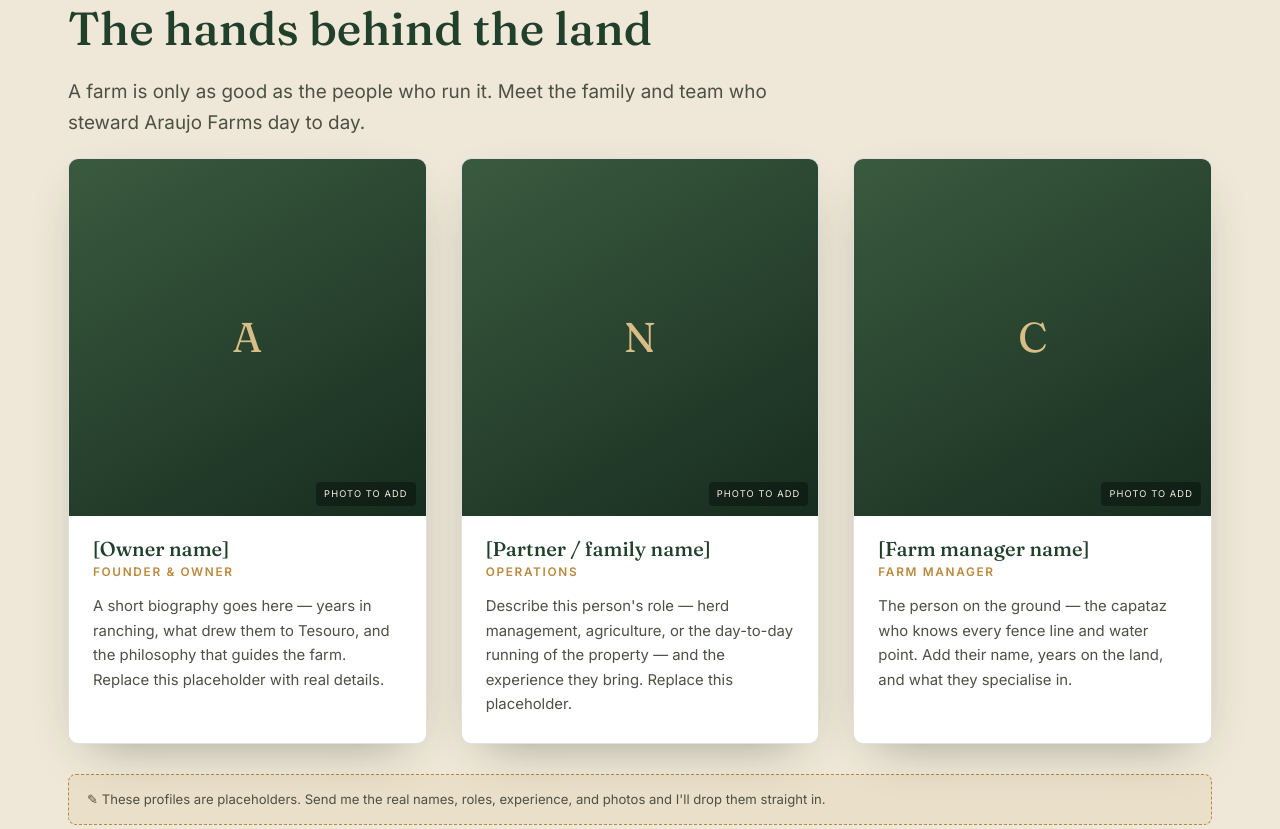
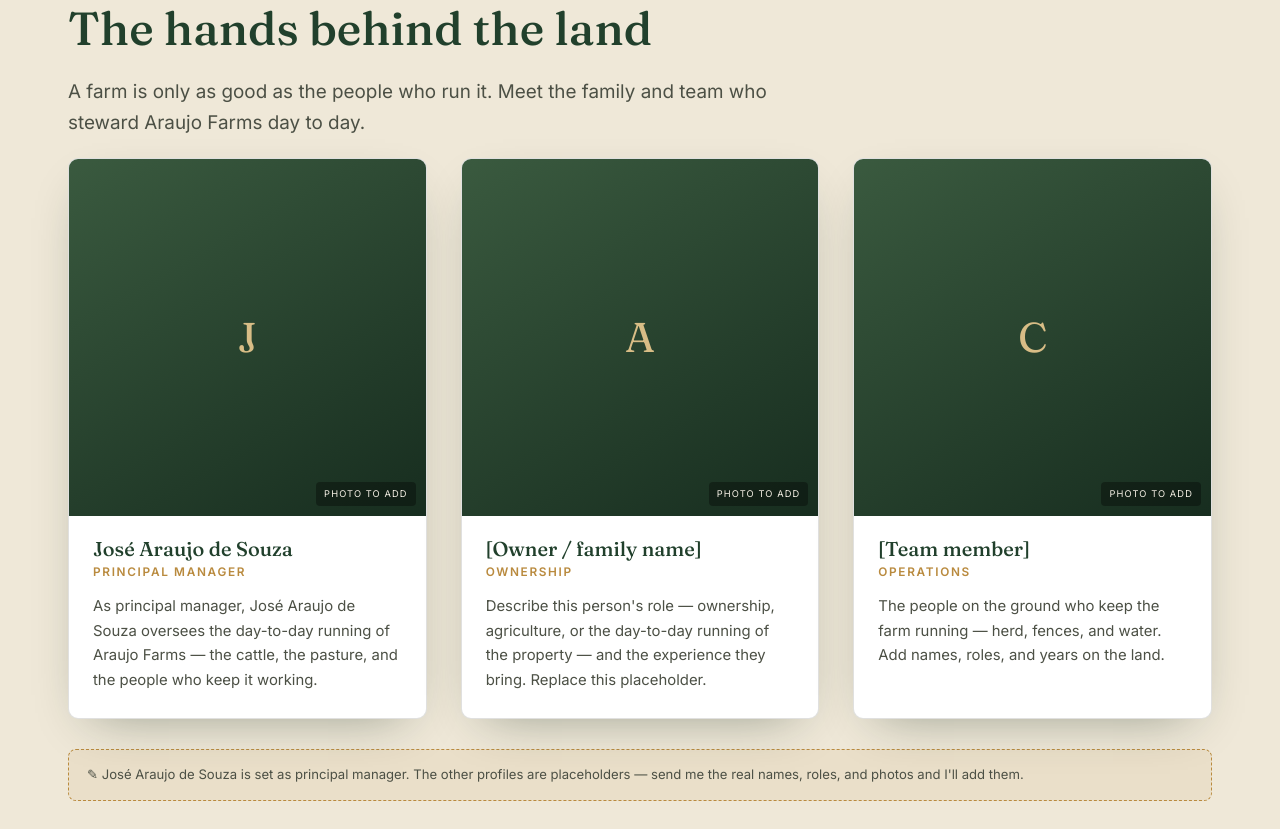
Before and after one commit to MaredinWeathAi/araujo-farms, a website: page public/index.html in a window 1280 px wide. Shown: the part 1699-2528 px from the top of the page. Drawn offline with Linux system fonts and the light colour scheme.

Commit message:
Set José Araujo de Souza as principal manager (EN/PT)

```diff
--- a/public/index.html
+++ b/public/index.html
@@ -334,31 +334,31 @@
     <p class="lede" data-i18n="people.lede">A farm is only as good as the people who run it. Meet the family and team who steward Araujo Farms day to day.</p>
     <div class="people-grid">
       <div class="person">
-        <div class="avatar">A<span class="badge" data-i18n="people.photo">Photo to add</span></div>
+        <div class="avatar">J<span class="badge" data-i18n="people.photo">Photo to add</span></div>
         <div class="body">
-          <h3 data-i18n="person1.name">[Owner name]</h3>
-          <div class="role" data-i18n="person1.role">Founder &amp; Owner</div>
-          <p data-i18n="person1.bio">A short biography goes here — years in ranching, what drew them to Tesouro, and the philosophy that guides the farm. Replace this placeholder with real details.</p>
+          <h3 data-i18n="person1.name">José Araujo de Souza</h3>
+          <div class="role" data-i18n="person1.role">Principal Manager</div>
+          <p data-i18n="person1.bio">As principal manager, José Araujo de Souza oversees the day-to-day running of Araujo Farms — the cattle, the pasture, and the people who keep it working.</p>
         </div>
       </div>
       <div class="person">
-        <div class="avatar">N<span class="badge" data-i18n="people.photo">Photo to add</span></div>
+        <div class="avatar">A<span class="badge" data-i18n="people.photo">Photo to add</span></div>
         <div class="body">
-          <h3 data-i18n="person2.name">[Partner / family name]</h3>
-          <div class="role" data-i18n="person2.role">Operations</div>
+          <h3 data-i18n="person2.name">[Owner / family name]</h3>
+          <div class="role" data-i18n="person2.role">Ownership</div>
           <p data-i18n="person2.bio">Describe this person's role — herd management, agriculture, or the day-to-day running of the property — and the experience they bring. Replace this placeholder.</p>
         </div>
       </div>
       <div class="person">
         <div class="avatar">C<span class="badge" data-i18n="people.photo">Photo to add</span></div>
         <div class="body">
-          <h3 data-i18n="person3.name">[Farm manager name]</h3>
-          <div class="role" data-i18n="person3.role">Farm Manager</div>
-          <p data-i18n="person3.bio">The person on the ground — the capataz who knows every fence line and water point. Add their name, years on the land, and what they specialise in.</p>
+          <h3 data-i18n="person3.name">[Team member]</h3>
+          <div class="role" data-i18n="person3.role">Operations</div>
+          <p data-i18n="person3.bio">The people on the ground who keep the farm running — herd, fences, and water. Add names, roles, and years on the land.</p>
         </div>
       </div>
     </div>
-    <p class="note" data-i18n="people.note">✎ These profiles are placeholders. Send me the real names, roles, experience, and photos and I'll drop them straight in.</p>
+    <p class="note" data-i18n="people.note">✎ José Araujo de Souza is set as principal manager. The other profiles are placeholders — send me the real names, roles, and photos and I'll add them.</p>
   </div>
 </section>
 
@@ -562,13 +562,13 @@
       "people.eyebrow": "The People", "people.title": "The hands behind the land",
       "people.lede": "A farm is only as good as the people who run it. Meet the family and team who steward Araujo Farms day to day.",
       "people.photo": "Photo to add",
-      "person1.name": "[Owner name]", "person1.role": "Founder & Owner",
-      "person1.bio": "A short biography goes here — years in ranching, what drew them to Tesouro, and the philosophy that guides the farm. Replace this placeholder with real details.",
-      "person2.name": "[Partner / family name]", "person2.role": "Operations",
-      "person2.bio": "Describe this person's role — herd management, agriculture, or the day-to-day running of the property — and the experience they bring. Replace this placeholder.",
-      "person3.name": "[Farm manager name]", "person3.role": "Farm Manager",
-      "person3.bio": "The person on the ground — the capataz who knows every fence line and water point. Add their name, years on the land, and what they specialise in.",
-      "people.note": "✎ These profiles are placeholders. Send me the real names, roles, experience, and photos and I'll drop them straight in.",
+      "person1.name": "José Araujo de Souza", "person1.role": "Principal Manager",
+      "person1.bio": "As principal manager, José Araujo de Souza oversees the day-to-day running of Araujo Farms — the cattle, the pasture, and the people who keep it working.",
+      "person2.name": "[Owner / family name]", "person2.role": "Ownership",
+      "person2.bio": "Describe this person's role — ownership, agriculture, or the day-to-day running of the property — and the experience they bring. Replace this placeholder.",
+      "person3.name": "[Team member]", "person3.role": "Operations",
+      "person3.bio": "The people on the ground who keep the farm running — herd, fences, and water. Add names, roles, and years on the land.",
+      "people.note": "✎ José Araujo de Souza is set as principal manager. The other profiles are placeholders — send me the real names, roles, and photos and I'll add them.",
       "cattle.eyebrow": "Raising Cattle", "cattle.title": "Pasture-raised, the Mato Grosso way",
       "cattle.p1": "Cattle are at the centre of life here. The herd grazes across native and cultivated pasture, moving with the seasons and watered year-round by the Rio Garças and an artesian well that never runs dry.",
       "cattle.p2": "Flat, open, fully fenced ground makes for calm, low-stress handling. The warm Cerrado climate and quality forage let animals put on condition on grass — the way ranching has always been done in this corner of Brazil.",
@@ -622,13 +622,13 @@
       "people.eyebrow": "As Pessoas", "people.title": "As mãos por trás da terra",
       "people.lede": "Uma fazenda vale o quanto valem as pessoas que a tocam. Conheça a família e a equipe que cuidam da Araujo Farms todos os dias.",
       "people.photo": "Adicionar foto",
-      "person1.name": "[Nome do proprietário]", "person1.role": "Fundador e Proprietário",
-      "person1.bio": "Aqui vai uma breve biografia — anos de experiência na pecuária, o que trouxe a pessoa até Tesouro e a filosofia que guia a fazenda. Substitua este texto pelos dados reais.",
-      "person2.name": "[Nome do sócio / familiar]", "person2.role": "Operações",
-      "person2.bio": "Descreva o papel desta pessoa — manejo do rebanho, agricultura ou o dia a dia da propriedade — e a experiência que traz. Substitua este texto.",
-      "person3.name": "[Nome do gerente]", "person3.role": "Gerente da Fazenda",
-      "person3.bio": "A pessoa no campo — o capataz que conhece cada cerca e cada aguada. Adicione o nome, os anos na terra e a especialidade.",
-      "people.note": "✎ Estes perfis são temporários. Envie os nomes, funções, experiência e fotos reais que eu coloco no lugar.",
+      "person1.name": "José Araujo de Souza", "person1.role": "Gerente Principal",
+      "person1.bio": "Como gerente principal, José Araujo de Souza cuida do dia a dia da Araujo Farms — o gado, o pasto e as pessoas que fazem a fazenda funcionar.",
+      "person2.name": "[Nome do proprietário / família]", "person2.role": "Propriedade",
+      "person2.bio": "Descreva o papel desta pessoa — propriedade, agricultura ou o dia a dia da fazenda — e a experiência que traz. Substitua este texto.",
+      "person3.name": "[Membro da equipe]", "person3.role": "Operações",
+      "person3.bio": "As pessoas no campo que mantêm a fazenda funcionando — rebanho, cercas e água. Adicione nomes, funções e anos na terra.",
+      "people.note": "✎ José Araujo de Souza está definido como gerente principal. Os outros perfis são temporários — envie os nomes, funções e fotos reais que eu adiciono.",
       "cattle.eyebrow": "Criação de Gado", "cattle.title": "Criado a pasto, no jeito mato-grossense",
       "cattle.p1": "O gado está no centro da vida aqui. O rebanho pasta em áreas nativas e cultivadas, acompanhando as estações e com água o ano inteiro, do Rio Garças e de um poço artesiano que nunca seca.",
       "cattle.p2": "Terreno plano, aberto e todo cercado permite um manejo calmo e de baixo estresse. O clima quente do Cerrado e a boa forragem deixam os animais ganharem condição no pasto — como sempre se fez a pecuária neste canto do Brasil.",
```
